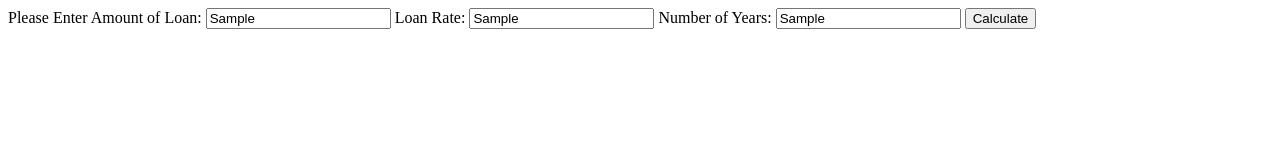
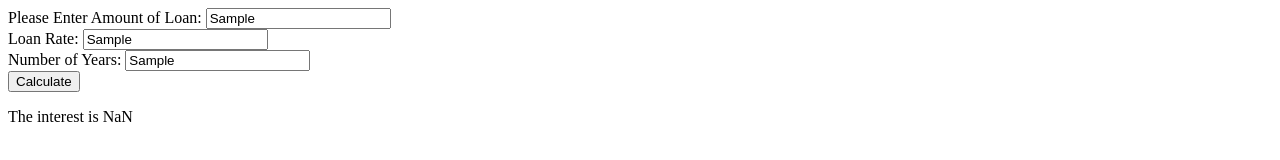
Before and after one commit to dominic-davies/calculator1, a plain HTML site: page index.html in a window 1280 px wide. Both pictures are taken after typing "Sample", "Sample", "Sample" into the empty fields and a click on the button "Calculate". Drawn offline with Linux system fonts and the light colour scheme.

Commit message:
complete calculator with no styling

```diff
--- a/index.html
+++ b/index.html
@@ -11,18 +11,18 @@
 <body>
     <!-- Accept user imput -->
 
-    <!-- Principal Amount -->
     <div>
         Please Enter Amount of Loan:
-        <input type="text" id="principal">
+        <input type="text" id="principal"> <br>
 
         Loan Rate:
-        <input type="text" id="loan-rate">
+        <input type="text" id="rate"><br>
 
         Number of Years:
-        <input type="text" id="years">
+        <input type="text" id="years"><br>
 
-        <button onclick="#">Calculate</button>
+        <button onclick="calculate()">Calculate</button>
+        <p id="result"></p>
     </div>
 
     <script>
@@ -30,6 +30,12 @@
             // get value of Principal Amount
             principalAmount = document.getElementById('principal').value;
             // console.log(principalAmount);
+            loanRate = document.getElementById('rate').value;
+
+            numberOfYears = document.getElementById('years').value;
+
+            result = document.getElementById('result');
+            result.innerHTML = "The interest is " + (principalAmount * numberOfYears * loanRate / 100)
         }
     </script>
 </body>
```
